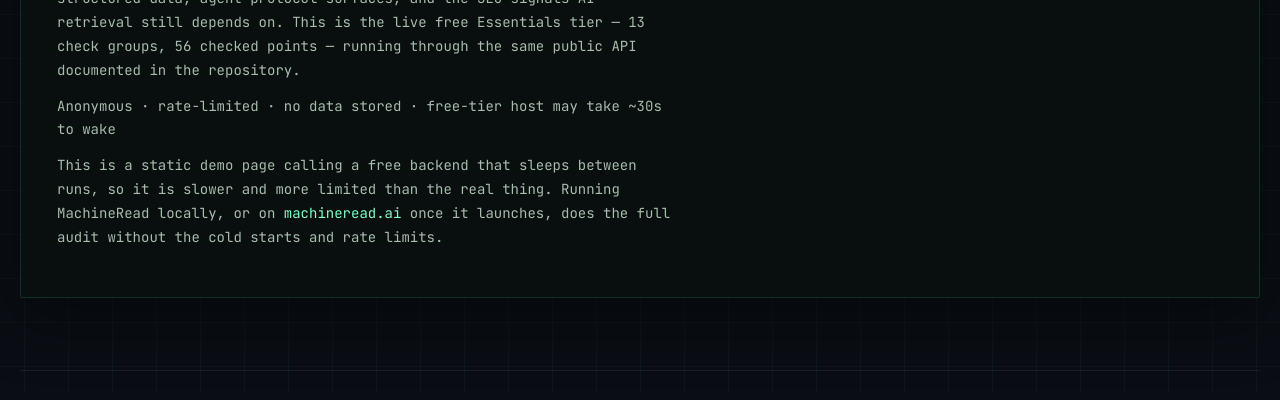
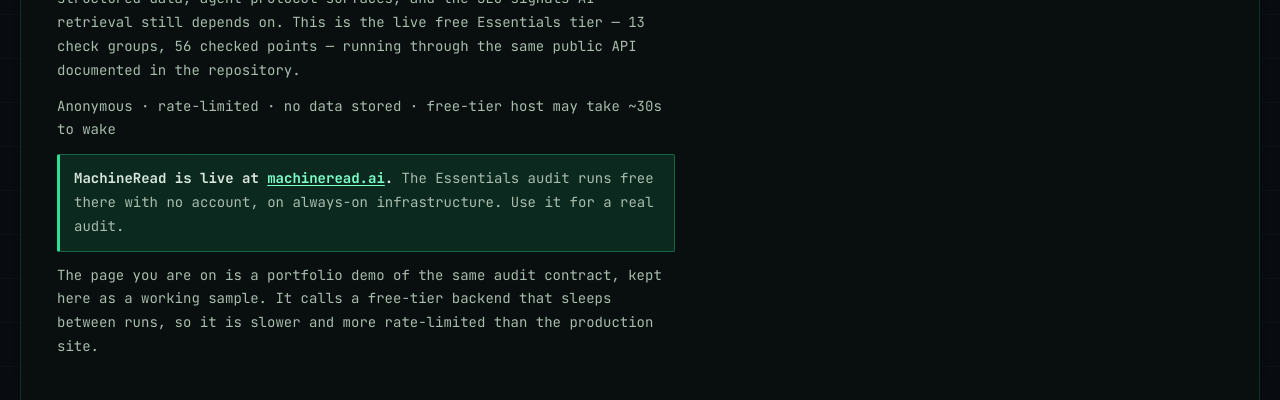
Before and after one commit to georgejieh/georgejieh-portfolio, an Astro site: page /machineread in a window 1280 px wide. Shown: the part 418-818 px from the top of the page. Built offline with nearby package versions, Linux system fonts and the light colour scheme; Astro itself is replaced by a stand-in of ours.

Commit message:
Fix MachineRead.ai launch status.

```diff
--- a/src/content/projects/machineread-preview.md
+++ b/src/content/projects/machineread-preview.md
@@ -3,7 +3,7 @@ status: shipped
 featured: true
 title: "MachineRead — Public Website Audit"
 description: "Public-readiness audit for institutional websites. Scores any public URL for AI visibility, agent accessibility, scrapability, and search-discovery readiness. The free Essentials tier exposes a 13-group / 56-point contract over HTTP and MCP, plus a portable Agent Skill package."
-longDescription: "FastAPI backend with a 301-test suite, Next.js + TypeScript frontend, OpenAPI 3.1 schema, MCP server card, and a portable Agent Skill for agent-driven invocation. Type-checked with strict TypeScript, schema-validated with Pydantic, contract-pinned via OpenAPI, and machine-readable end to end. Anonymous, rate-limited, SSRF-protected, no API keys required for the free tier. Production deployment reserved at machineread.ai; released publicly as the MachineRead-Preview repository."
+longDescription: "Live in production at machineread.ai, where the Essentials audit runs free with no account required. FastAPI backend with a 301-test suite, Next.js + TypeScript frontend, OpenAPI 3.1 schema, MCP server card, and a portable Agent Skill for agent-driven invocation. Type-checked with strict TypeScript, schema-validated with Pydantic, contract-pinned via OpenAPI, and machine-readable end to end. Anonymous, rate-limited, SSRF-protected, no API keys needed. The public source tree is released as the MachineRead-Preview repository, and the demo page here runs the same audit contract against a free-tier backend."
 tags: ["Python", "FastAPI", "Next.js", "TypeScript", "Pydantic", "MCP"]
 link: "/machineread"
 repo: "https://github.com/georgejieh/MachineRead-Preview"
--- a/src/pages/machineread.astro
+++ b/src/pages/machineread.astro
@@ -31,12 +31,17 @@ const presets = ['corporate', 'blog', 'services', 'ecommerce', 'news', 'saas'];
             Anonymous &middot; rate-limited &middot; no data stored &middot;
             free-tier host may take ~30s to wake
           </p>
+          <p class="mr-live-note">
+            <strong>MachineRead is live at
+              <a href="https://machineread.ai" target="_blank" rel="noopener">machineread.ai</a>.</strong>
+            The Essentials audit runs free there with no account, on
+            always-on infrastructure. Use it for a real audit.
+          </p>
           <p class="mr-fineprint">
-            This is a static demo page calling a free backend that sleeps
-            between runs, so it is slower and more limited than the real thing.
-            Running MachineRead locally, or on
-            <span class="mr-code">machineread.ai</span> once it launches, does
-            the full audit without the cold starts and rate limits.
+            The page you are on is a portfolio demo of the same audit contract,
+            kept here as a working sample. It calls a free-tier backend that
+            sleeps between runs, so it is slower and more rate-limited than the
+            production site.
           </p>
         </div>
 
@@ -153,7 +158,9 @@ const presets = ['corporate', 'blog', 'services', 'ecommerce', 'news', 'saas'];
           projection is available at <span class="mr-code">POST /v1/audit/summary</span>.
           See the
           <a href="https://github.com/georgejieh/MachineRead-Preview" target="_blank" rel="noopener">repository</a>
-          for the OpenAPI schema, MCP server card, and Agent Skill package.
+          for the OpenAPI schema, MCP server card, and Agent Skill package, or
+          the <a href="https://machineread.ai/docs" target="_blank" rel="noopener">docs</a>
+          on the live site.
         </p>
       </div>
     </div>
@@ -330,6 +337,29 @@ const presets = ['corporate', 'blog', 'services', 'ecommerce', 'news', 'saas'];
     color: var(--muted);
     font-size: 12px;
     line-height: 1.6;
+  }
+
+  /* Live-product callout: the production site is the real destination,
+     so it outranks the surrounding fineprint visually. */
+  .mr-live-note {
+    margin: 0 0 12px;
+    border: 1px solid var(--border-strong);
+    border-left: 3px solid var(--accent);
+    border-radius: 2px;
+    background: var(--accent-soft);
+    padding: 12px 14px;
+    color: var(--muted-strong);
+    font-size: 13px;
+    line-height: 1.6;
+  }
+  .mr-live-note strong {
+    color: var(--text);
+    font-weight: 700;
+  }
+  .mr-live-note a {
+    color: var(--accent-strong) !important;
+    text-decoration: underline;
+    text-underline-offset: 2px;
   }
 
   /* Command panel */
```
